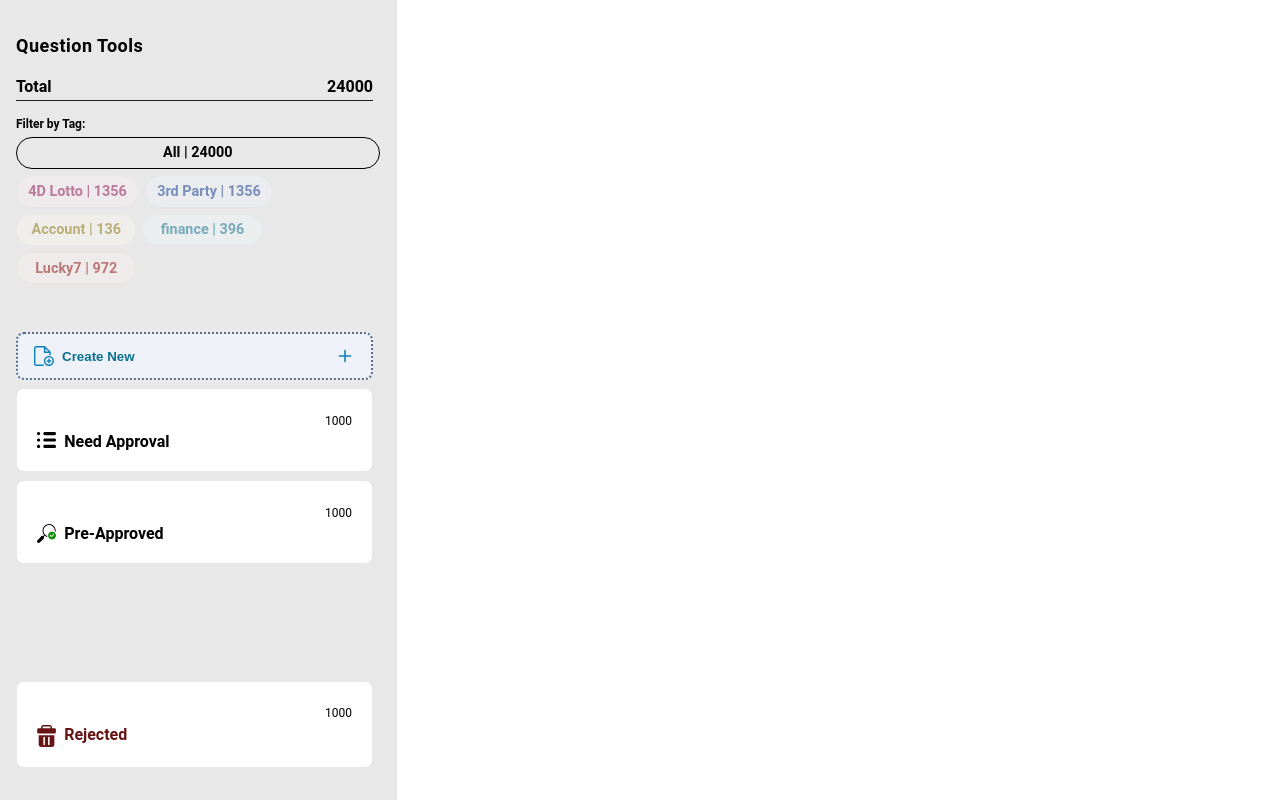
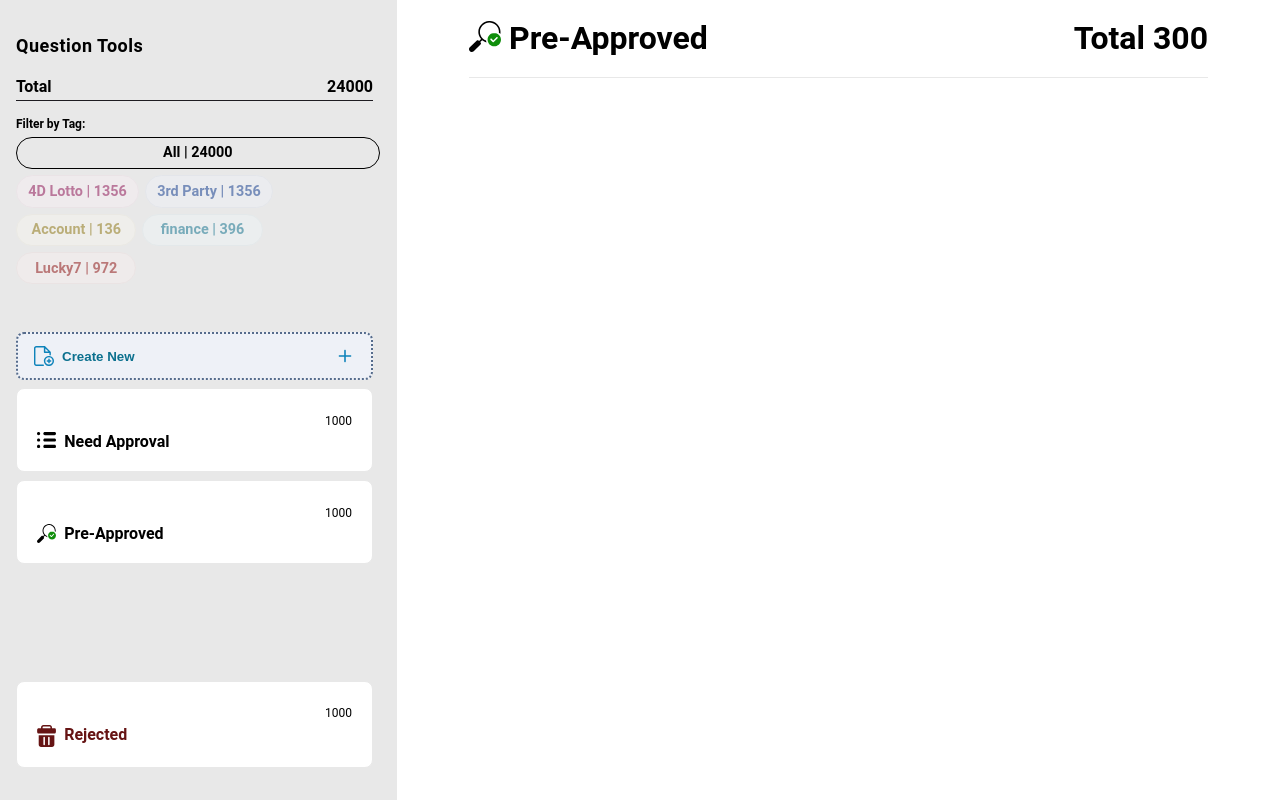
Before and after one commit to mjprod/admin-panel, a React (Create React App) app: page /newManager in a window 1280 px wide. Built offline with nearby package versions, Linux system fonts and the light colour scheme; no server answers.

Commit message:
TopBar added to NewManager

```diff
--- a/src/components/topBar/TopBar.tsx
+++ b/src/components/topBar/TopBar.tsx
@@ -1,4 +1,3 @@
-import React from "react";
 import styles from "./TopBar.module.css";
 import AssetsPack from "../../util/AssetsPack";
 interface TopBarProps {
--- a/src/pages/newManager/NewManager.module.css
+++ b/src/pages/newManager/NewManager.module.css
@@ -5,3 +5,11 @@
   grid-template-columns: 397px 1fr;
   font-family: var(--font-family01);
 }
+
+.main-container > main {
+  display: grid;
+  grid-template-rows: 0.11fr 1fr;
+  height: 98dvh;
+  padding: 0;
+  background: rgb(255, 255, 255);
+}
--- a/src/pages/newManager/NewManager.tsx
+++ b/src/pages/newManager/NewManager.tsx
@@ -1,3 +1,4 @@
+import TopBar, { TopBarType } from "../../components/topBar/TopBar";
 import Sidebar from "./components/Sidebar";
 import styles from "./NewManager.module.css";
 
@@ -5,6 +6,9 @@ const NewManager = () => {
   return (
     <div className={styles["main-container"]}>
       <Sidebar />
+      <main>
+        <TopBar topBarType={TopBarType.PreApproved} total={300} />
+      </main>
     </div>
   );
 };
```
Lines whose indentation alone changed are shown as unchanged.
